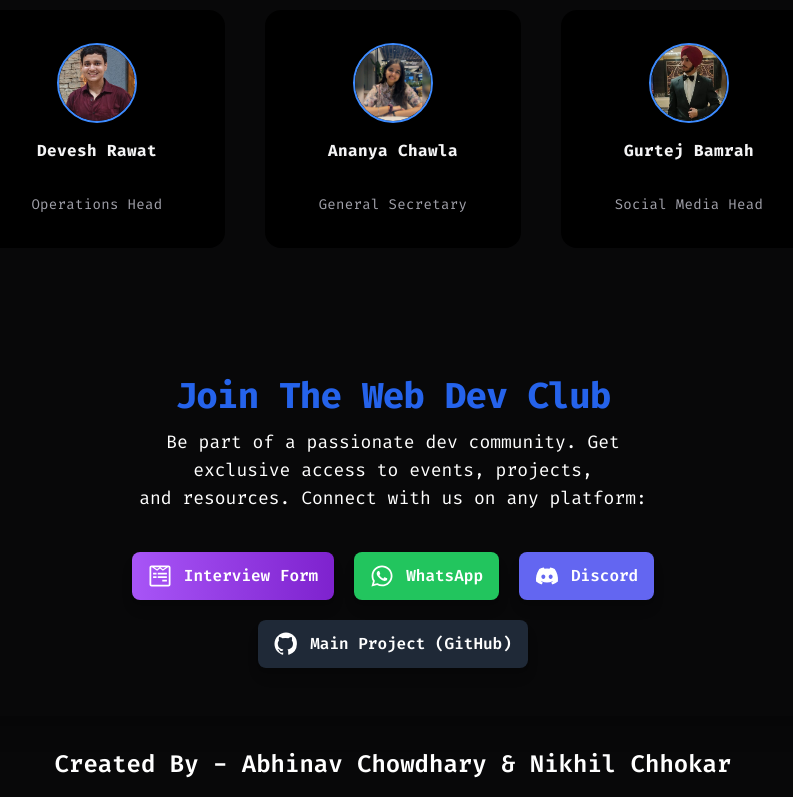
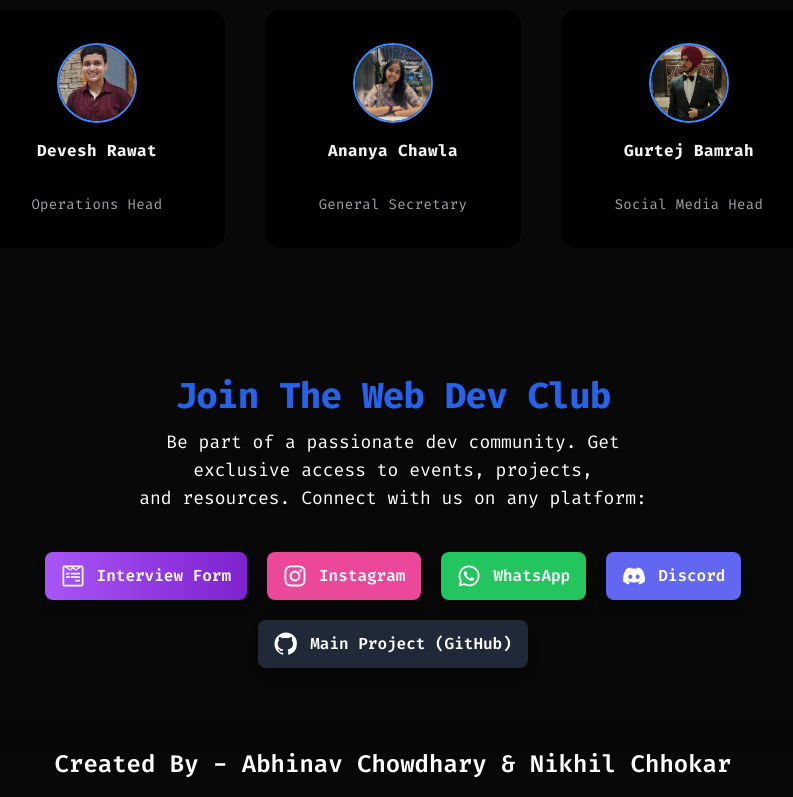
Before and after one commit to nikhilchhokar/Web-Dev-club, a React (Vite) app: page / in a window 1280 px wide. Shown: the part 3292-4089 px from the top of the page, without its empty margins (247-1040 px from the left). Built offline with nearby package versions, Linux system fonts and the light colour scheme; the HTML template or start-up script is replaced by a standard one.

Commit message:
Fix team images for GitHub Pages

```diff
--- a/src/components/JoinUs.jsx
+++ b/src/components/JoinUs.jsx
@@ -1,5 +1,5 @@
 import { FaDiscord, FaTwitter, FaLinkedin, FaWhatsapp } from "react-icons/fa";
-import { FaWpforms } from "react-icons/fa";
+import { FaWpforms, FaInstagram } from "react-icons/fa";
 
 const JOIN_LINKS = [
    {
@@ -7,6 +7,12 @@ const JOIN_LINKS = [
     href: "https://docs.google.com/forms/d/e/1FAIpQLSftwSB5AKVGxER4FycYr9GzfZCkEb1rsXbL_6MvQlGs5MUc9A/viewform?usp=preview",
     color: "bg-gradient-to-r from-purple-500 to-purple-700 hover:from-purple-600 hover:to-purple-800",
     icon: <FaWpforms className="w-6 h-6" />
+  },
+  {
+    name: "Instagram",
+    href: "https://www.instagram.com/the_webdev_club_gtbit?igsh=MWplb3ZpbTN4bGNzOQ==", // Replace with your actual Instagram link
+    color: "bg-pink-500",
+    icon: <FaInstagram className="w-6 h-6" />
   },
   {
     name: "WhatsApp",
```
